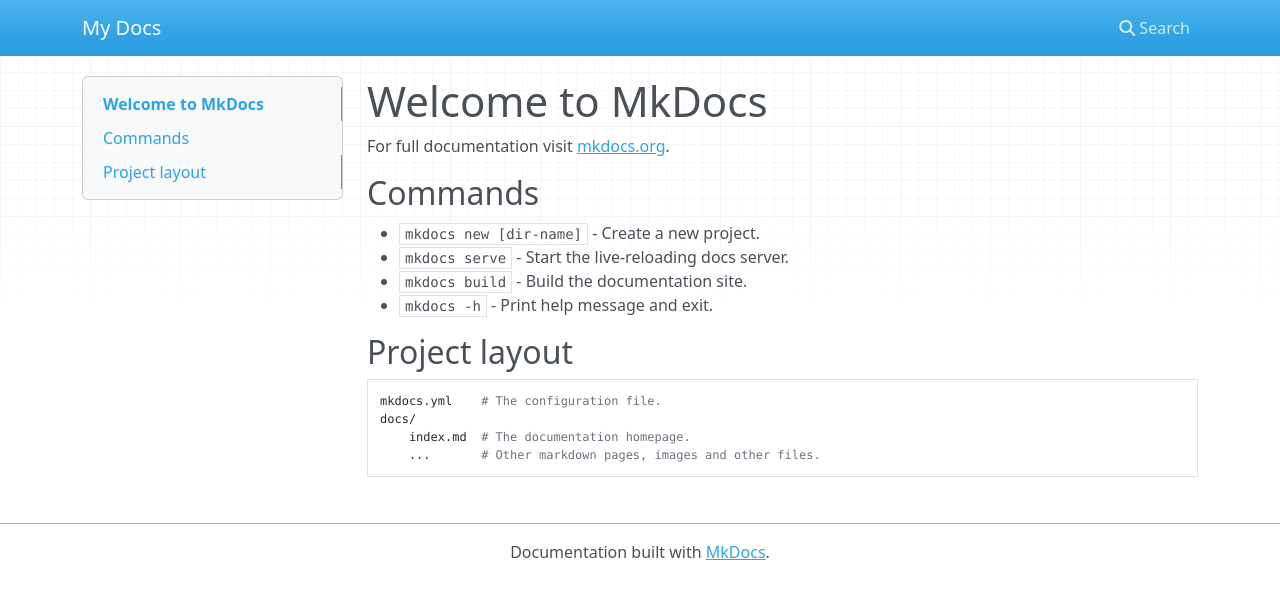
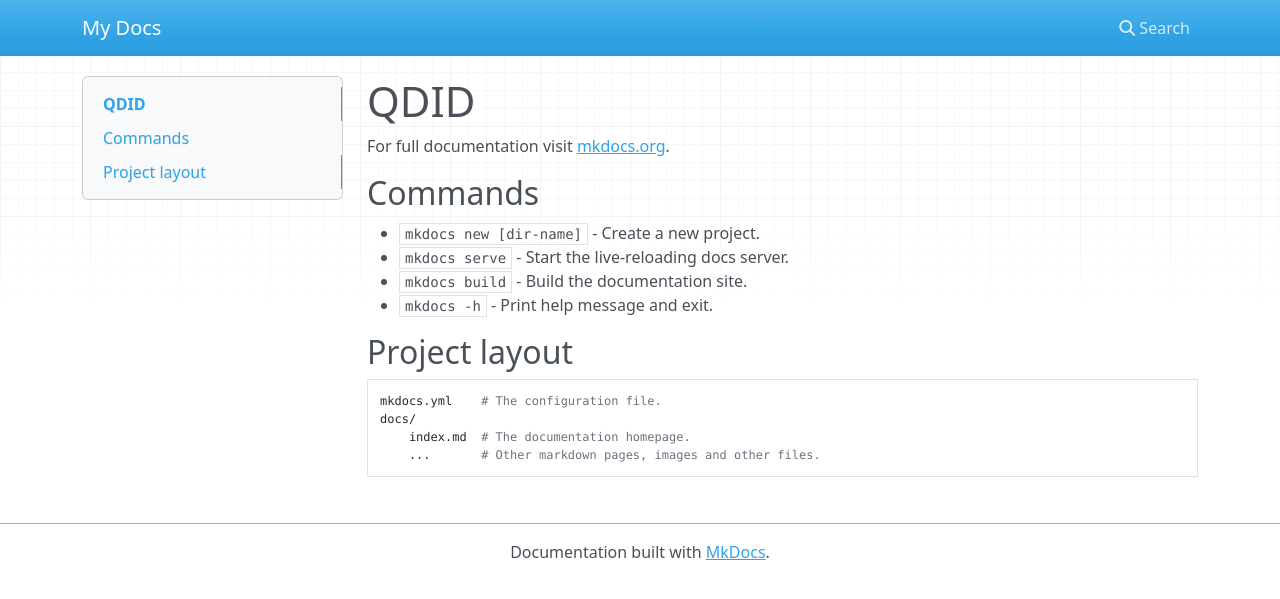
Before and after one commit to Ywmet/T-DID, an MkDocs documentation site: the page built from docs/index.md, in a window 1280 px wide. Shown: the top 599 px of the page. Built offline with MkDocs 1.6.1, drawn with Linux system fonts in a browser that asks for light colours; nearby versions of some CDN libraries.

Commit message:
fisrt commit

```diff
--- a/docs/index.md
+++ b/docs/index.md
@@ -1,4 +1,4 @@
-# Welcome to MkDocs
+# QDID
 
 For full documentation visit [mkdocs.org](https://www.mkdocs.org).
 
--- a/source/conf.py
+++ b/source/conf.py
@@ -52,7 +52,7 @@
 # The theme to use for HTML and HTML Help pages.  See the documentation for
 # a list of builtin themes.
 #
-html_theme = 'alabaster'
+html_theme = 'sphinx_rtd_theme'
 
 # Add any paths that contain custom static files (such as style sheets) here,
 # relative to this directory. They are copied after the builtin static files,
```
